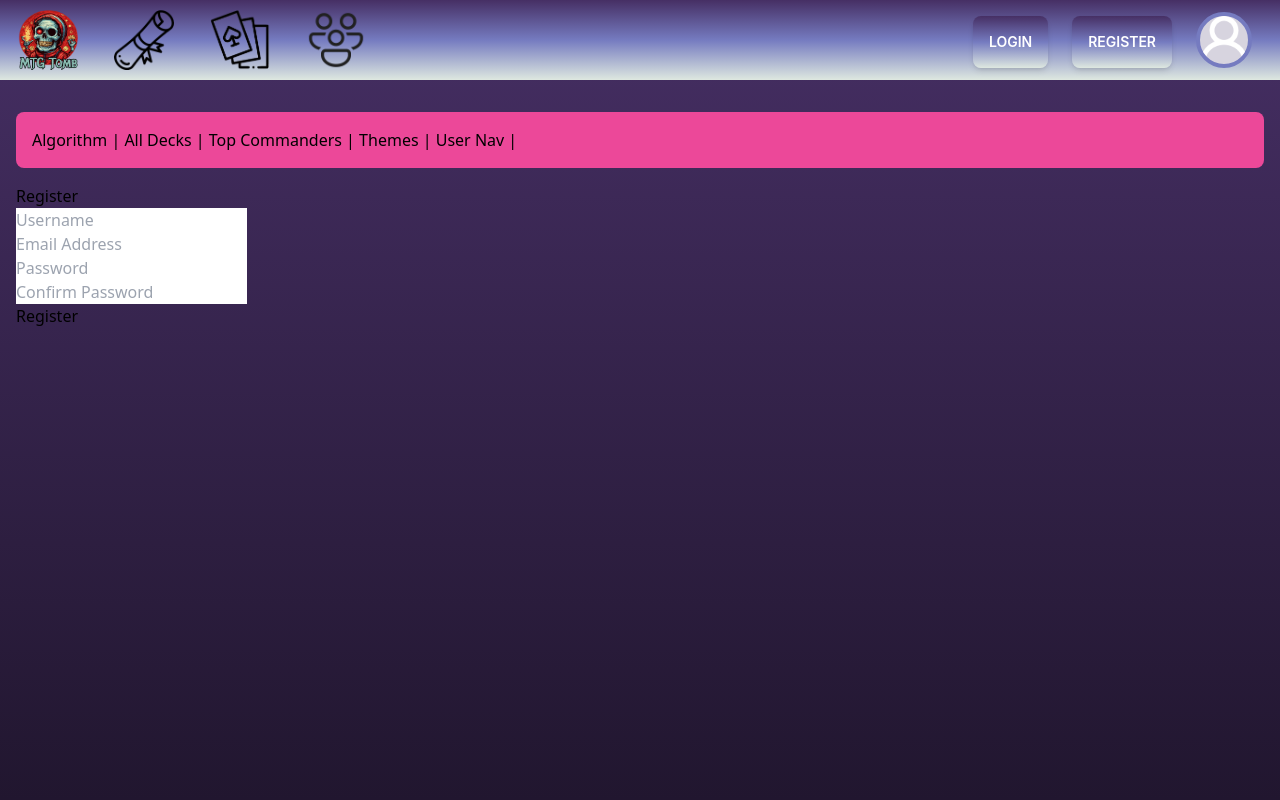
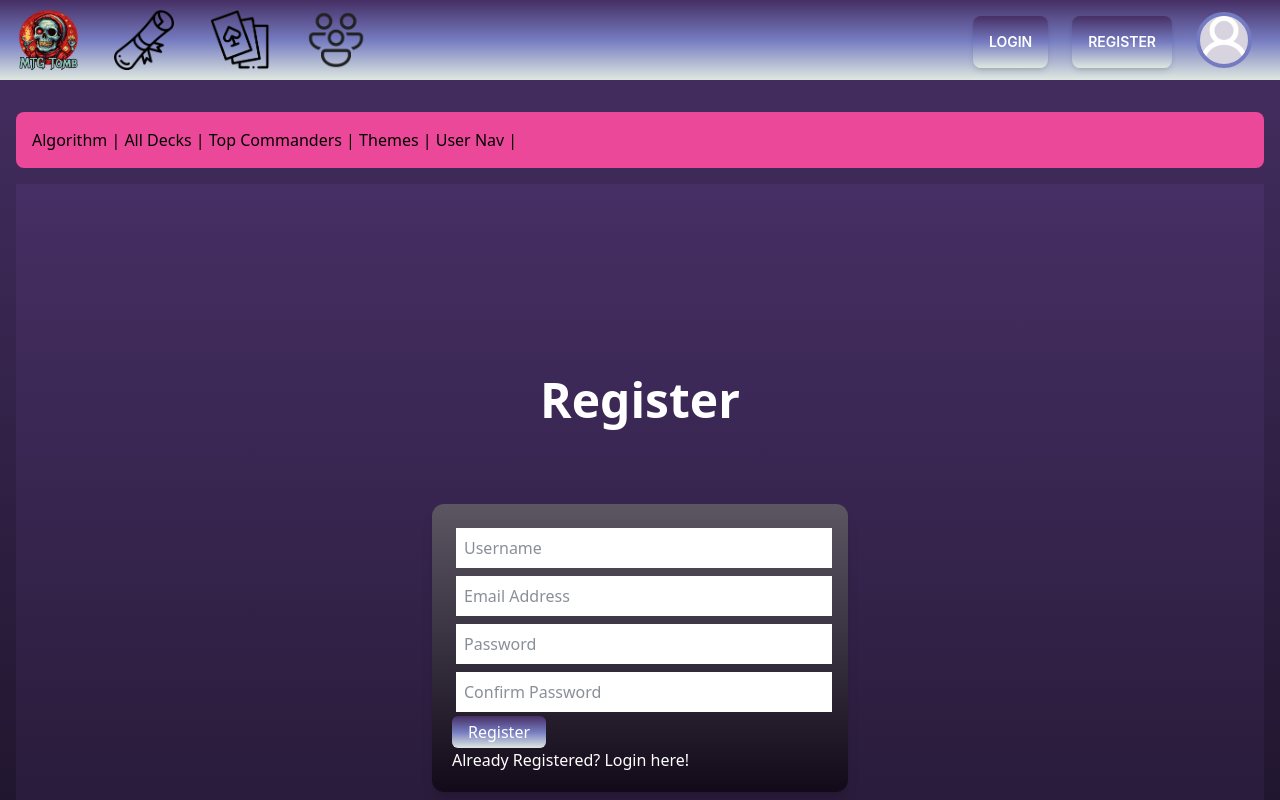
Before and after one commit to chas-academy/u08-business-idea-wepushonsave, a React (Vite) app in the folder frontend/: page /register in a window 1280 px wide. Shown: the top 800 px of the page. Built offline with nearby package versions, Linux system fonts and the light colour scheme; no server answers; what ldrs would draw is missing.

Commit message:
register style

```diff
--- a/frontend/src/pages/community/Threads.tsx
+++ b/frontend/src/pages/community/Threads.tsx
@@ -26,7 +26,7 @@ const Threads: React.FC = () => {
    // Fetch user's information from the server using the token and update the state
    const fetchUserData = async () => {
       try {
-         const response = await fetch('https://mtg-tomb.onrender.com/api/profile-info', {
+         const response = await fetch('http://localhost:3000/api/profile-info', {
             credentials: 'include',
             headers: {
                'Content-Type': 'application/json',
@@ -55,7 +55,7 @@ const Threads: React.FC = () => {
 
    const fetchThreads = async () => {
       try {
-         const response = await fetch('https://mtg-tomb.onrender.com/threads/all'); // Adjust the endpoint as needed
+         const response = await fetch('http://localhost:3000/threads/all'); // Adjust the endpoint as needed
          const data = await response.json();
          setThreads(data);
       } catch (error) {
@@ -71,7 +71,7 @@ const Threads: React.FC = () => {
       };
 
       try {
-         const response = await fetch('https://mtg-tomb.onrender.com/threads/create', {
+         const response = await fetch('http://localhost:3000/threads/create', {
             method: 'POST',
             headers: {
                'Content-Type': 'application/json',
@@ -106,7 +106,7 @@ const Threads: React.FC = () => {
       };
 
       try {
-         const response = await fetch(`https://mtg-tomb.onrender.com/threads/${threadId}/comments`, {
+         const response = await fetch('http://localhost:3000/threads/${threadId}/comments', {
             method: 'POST',
             headers: {
                'Content-Type': 'application/json',
--- a/frontend/src/pages/login/Login.tsx
+++ b/frontend/src/pages/login/Login.tsx
@@ -47,7 +47,8 @@ const Login: React.FC = () => {
   return (
     <>
       <div className="flex flex-col bg-site-gradient items-center justify-center min-h-screen text-white">
-        <h1>Login</h1>
+        <h1 className="text-3xl md:text-5xl md:mb-20 font-bold mb-4">Login</h1>
+        <div className="flex flex-col md:w-1/3 w-5/6 p-5 rounded-xl shadow-lg bg-profile-content">
           {error && <div className="error">{error}</div>}
           <form onSubmit={onSubmit}>
             <div>
@@ -59,7 +60,7 @@ const Login: React.FC = () => {
                 value={email}
                 onChange={onChange}
                 required
-              className="w-full p-2 text-gray-700 placeholder:text-gray-500/80 focus:outline-periwinkle"
+                className="w-full p-2 text-gray-700 placeholder:text-gray-500/80 m-1  focus:outline-periwinkle"
 
               />
             </div>
@@ -72,7 +73,7 @@ const Login: React.FC = () => {
                 value={password}
                 onChange={onChange}
                 required
-              className="w-full p-2 text-gray-700 placeholder:text-gray-500/80 focus:outline-periwinkle"
+                className="w-full p-2 text-gray-700 placeholder:text-gray-500/80 m-1 focus:outline-periwinkle"
               />
             </div>
             <button
@@ -84,6 +85,7 @@ const Login: React.FC = () => {
           <p>Not registred yet? Register<a href="/register"> here!</a></p>
 
         </div>
+      </div>
     </>
   );
 };
--- a/frontend/src/pages/login/Register.tsx
+++ b/frontend/src/pages/login/Register.tsx
@@ -55,8 +55,10 @@ const Register: React.FC = () => {
     };
 
     return (
-        <div>
-            <h1>Register</h1>
+        <div className="flex flex-col bg-site-gradient items-center justify-center min-h-screen text-white">
+            <h1 className="text-3xl md:text-5xl md:mb-20 font-bold mb-4">Register</h1>
+            <div className="flex flex-col md:w-1/3 w-5/6 p-5 rounded-xl shadow-lg bg-profile-content">
+
                 <form onSubmit={onSubmit}>
                     <div>
                         <input
@@ -66,6 +68,8 @@ const Register: React.FC = () => {
                             value={username}
                             onChange={onChange}
                             required
+                            className="w-full p-2 text-gray-700 placeholder:text-gray-500/80 m-1  focus:outline-periwinkle"
+
                         />
                     </div>
                     <div>
@@ -76,6 +80,8 @@ const Register: React.FC = () => {
                             value={email}
                             onChange={onChange}
                             required
+                            className="w-full p-2 text-gray-700 placeholder:text-gray-500/80 m-1 focus:outline-periwinkle"
+
                         />
                     </div>
                     <div>
@@ -86,6 +92,8 @@ const Register: React.FC = () => {
                             value={password}
                             onChange={onChange}
                             required
+                            className="w-full p-2 text-gray-700 placeholder:text-gray-500/80 m-1 focus:outline-periwinkle"
+
                         />
                     </div>
                     <div>
@@ -96,10 +104,17 @@ const Register: React.FC = () => {
                             value={password2}
                             onChange={onChange}
                             required
+                            className="w-full p-2 text-gray-700 placeholder:text-gray-500/80 m-1 focus:outline-periwinkle"
+
                         />
                     </div>
-                <button type="submit">Register</button>
+                    <button type="submit"
+                        className="px-4 py-1 text-white rounded-md hover:text-aubergine bg-btn-gradient">
+                        Register</button>
                 </form>
+                <p>Already Registered? Login<a href="/register"> here!</a></p>
+
+            </div>
         </div>
     );
 };
```
Lines whose indentation alone changed are shown as unchanged.
